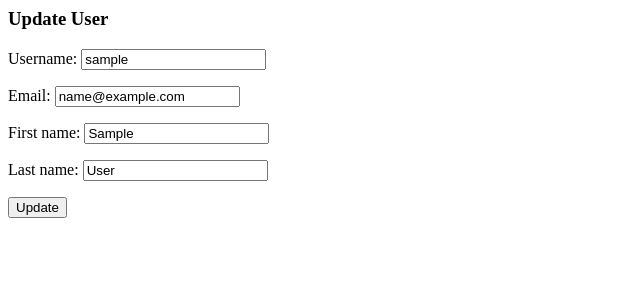
After one commit to Izaark/Administrador, a Django app: page /clients/edit/ in a window 1280 px wide. The commit adds this page. Shown: the top 300 px of the page, without its empty margins (0-640 px from the left). Run offline with Django 3.2, Linux system fonts and the light colour scheme; the visitor is signed in with stand-in values (Sample User, id 1).

Commit message:
classViews

```diff
--- a/Admin/clients/forms.py
+++ b/Admin/clients/forms.py
@@ -1,11 +1,28 @@
 from django import forms
 from django.contrib.auth.models import User
+#Const
+ERROR_MESSAGE_USER = {'required': 'El username es nesesario',
+'unique':'El username ya se encuentra registrado','invalid':'Ingrese un username valido'}
+ERROR_MESSAGE_PASSWORD = {'required':'El password es necesario'}
+ERROR_MESSAGE_EMAIL = {'required': 'El username es nesesario',
+'invalid':'Ingrese un correo valido'}
 
 class LoginForm(forms.Form):
 	username = forms.CharField(max_length=30)
 	password = forms.CharField(max_length=20, widget=forms.PasswordInput())
 
 class CreateUserForm(forms.ModelForm):
+	username = forms.CharField(max_length=30, error_messages=ERROR_MESSAGE_USER)
+	password = forms.CharField(max_length=20, widget=forms.PasswordInput(),error_messages=ERROR_MESSAGE_PASSWORD)
+	email = forms.CharField(error_messages=ERROR_MESSAGE_EMAIL)
+
 	class Meta:
 		model= User
 		fields =('username','password','email')
+
+class EditUserForm(forms.ModelForm):
+	username = forms.CharField(max_length=30, error_messages=ERROR_MESSAGE_USER)
+	email = forms.CharField(error_messages=ERROR_MESSAGE_EMAIL)
+	class Meta:
+		model = User
+		fields =('username','email','first_name','last_name')
--- a/Admin/clients/urls.py
+++ b/Admin/clients/urls.py
@@ -1,13 +1,15 @@
 from django.conf.urls import url,include
 from django.contrib import admin
-from .views import login,dashboard,logout,create
+from .views import login,dashboard,logout,create,LoginView,DashboardView,ShowView,Create,Edit
 
 app_name = 'client'
 
 urlpatterns = [
-    url(r'^login/$', login, name='login'),
+    url(r'^login/$', LoginView.as_view(), name='login'),
     url(r'^logout/$', logout, name='logout'),
-    url(r'^dashboard/$', dashboard, name='dashboard'),
-    url(r'^create/$', create, name='create'),
+    url(r'^dashboard/$', DashboardView.as_view(), name='dashboard'),
+    url(r'^Create/$', Create.as_view(), name='create'),
+    url(r'^show/(?P<username_url>\w+)/$', ShowView.as_view(), name='show'),
+    url(r'^edit/$', Edit.as_view(), name='edit'),
 
     ]
--- a/Admin/clients/views.py
+++ b/Admin/clients/views.py
@@ -1,8 +1,74 @@
 from django.shortcuts import render,redirect
 from django.http import HttpResponse, HttpResponseRedirect
-from .forms import LoginForm,CreateUserForm
+from .forms import LoginForm,CreateUserForm,EditUserForm
 from django.contrib.auth import authenticate,login as login_django,logout as logout_django
 from django.contrib.auth.decorators import login_required
+from django.views.generic import View,DetailView,CreateView
+from django.views.generic.edit import UpdateView
+from django.contrib.auth.mixins import LoginRequiredMixin
+from django.core.urlresolvers import reverse_lazy
+from django.contrib.auth.models import User
+
+
+class ShowView(DetailView):
+	model = User
+	template_name = 'clients/show.html'
+	slug_field ='username'
+	slug_url_kwarg = 'username_url'
+
+class LoginView(View):
+	form = LoginForm()
+	message = None
+	template = 'clients/login.html'
+
+	def get(self,request,*args,**kwargs):
+		if request.user.is_authenticated():
+			return redirect('client:dashboard')
+		return render(request,self.template, self.get_context())
+
+	def post(self,request,*args,**kwargs):
+		username = request.POST['username']
+		password = request.POST['password']
+		user = authenticate(username=username,password=password)
+		if user is not None:
+			login_django(request,user)
+			return redirect('client:dashboard')
+		else:
+			self.message = "User or password incorrect"
+		return render(request,'clients/login.html', self.get_context())
+
+	def get_context(self):
+		return {'form':self.form,'message':self.message}
+
+
+class DashboardView(LoginRequiredMixin,View):
+	login_url = 'client:login'
+	def get(self,request,*args,**kwargs):
+		return render(request,'clients/dashboard.html', {})
+
+class Create(CreateView):
+	success_url = reverse_lazy('client:login')
+	template_name = 'clients/create.html'
+	model = User
+	form_class = CreateUserForm
+
+	def form_valid(self,form):
+		self.object = form.save(commit=False)
+		self.object.set_password(self.object.password)
+		self.object.save()
+		return HttpResponseRedirect(self.get_success_url())
+
+
+class Edit(UpdateView):
+	model = User
+	template_name = 'clients/edit.html'
+	form_class = EditUserForm
+	success_url = reverse_lazy('client:dashboard')
+
+	def get_object(self,queryset = None):
+		return self.request.user
+
+
 
 def login(request):
 	if request.user.is_authenticated():
@@ -48,7 +114,7 @@ def create(request):
 			user = form.save(commit=False)
 			user.set_password(user.password)
 			user.save()
-		return redirect('client:login')
+			return redirect('client:login')
 	context={
 	'form': form
 	}
--- a/Admin/templates/clients/dashboard.html
+++ b/Admin/templates/clients/dashboard.html
@@ -1 +1,4 @@
 <h2>Welcome</h2>
+<a href="{% url 'client:logout' %}">Logout</a>
+<a href="{% url 'client:show'  user.username %}">show</a>
+<a href="{% url 'client:edit' %}">edit</a>
--- /dev/null
+++ b/Admin/templates/clients/edit.html
@@ -0,0 +1,6 @@
+<h3>Update User</h3>
+<form method="post" action="">
+	{% csrf_token %}
+	{{ form.as_p}}
+	<input type="submit" value="Update">
+</form>
--- /dev/null
+++ b/Admin/templates/clients/show.html
@@ -0,0 +1 @@
+<h3>Bienvenido {{ user.username }}</h3>
```
